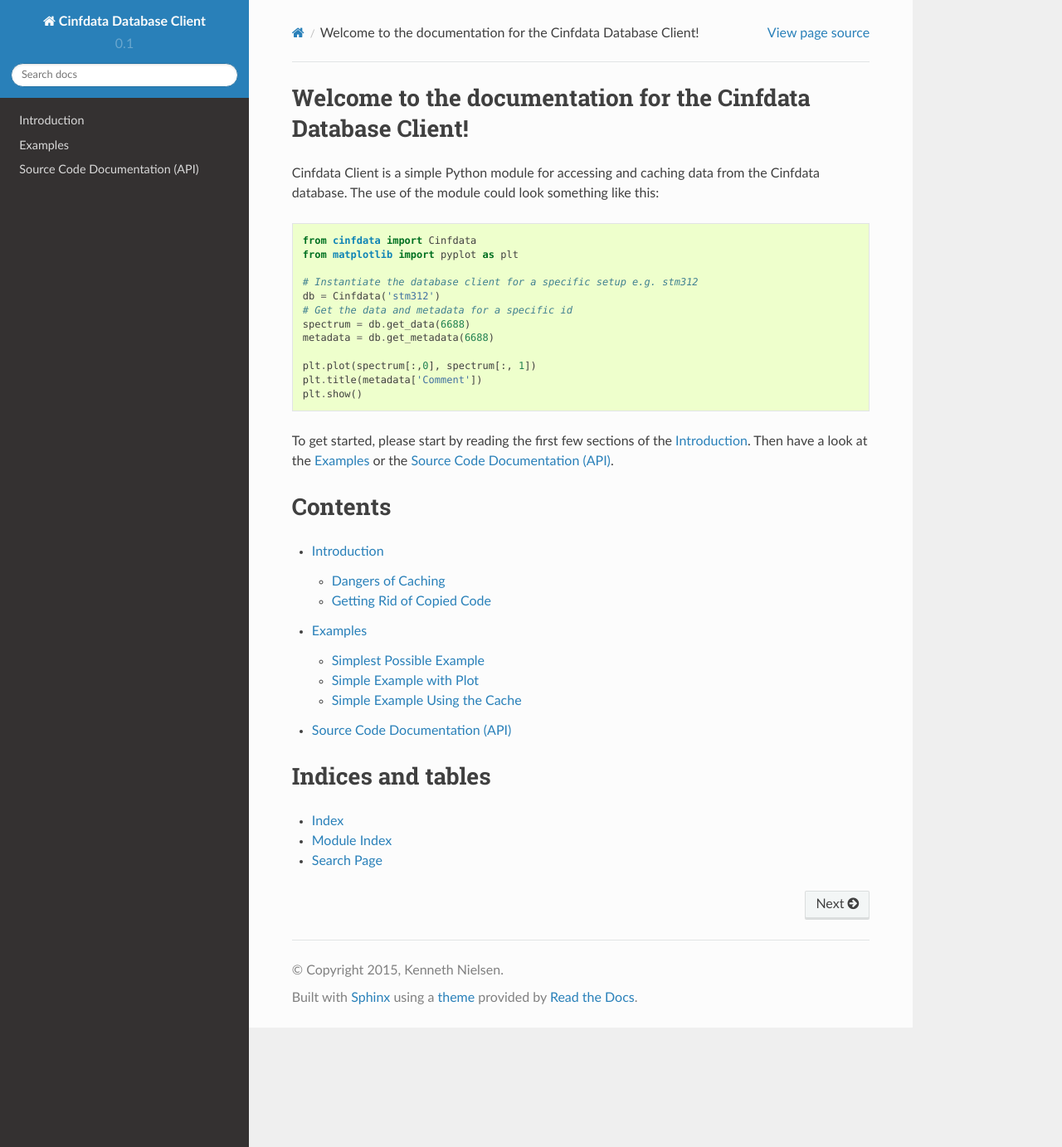
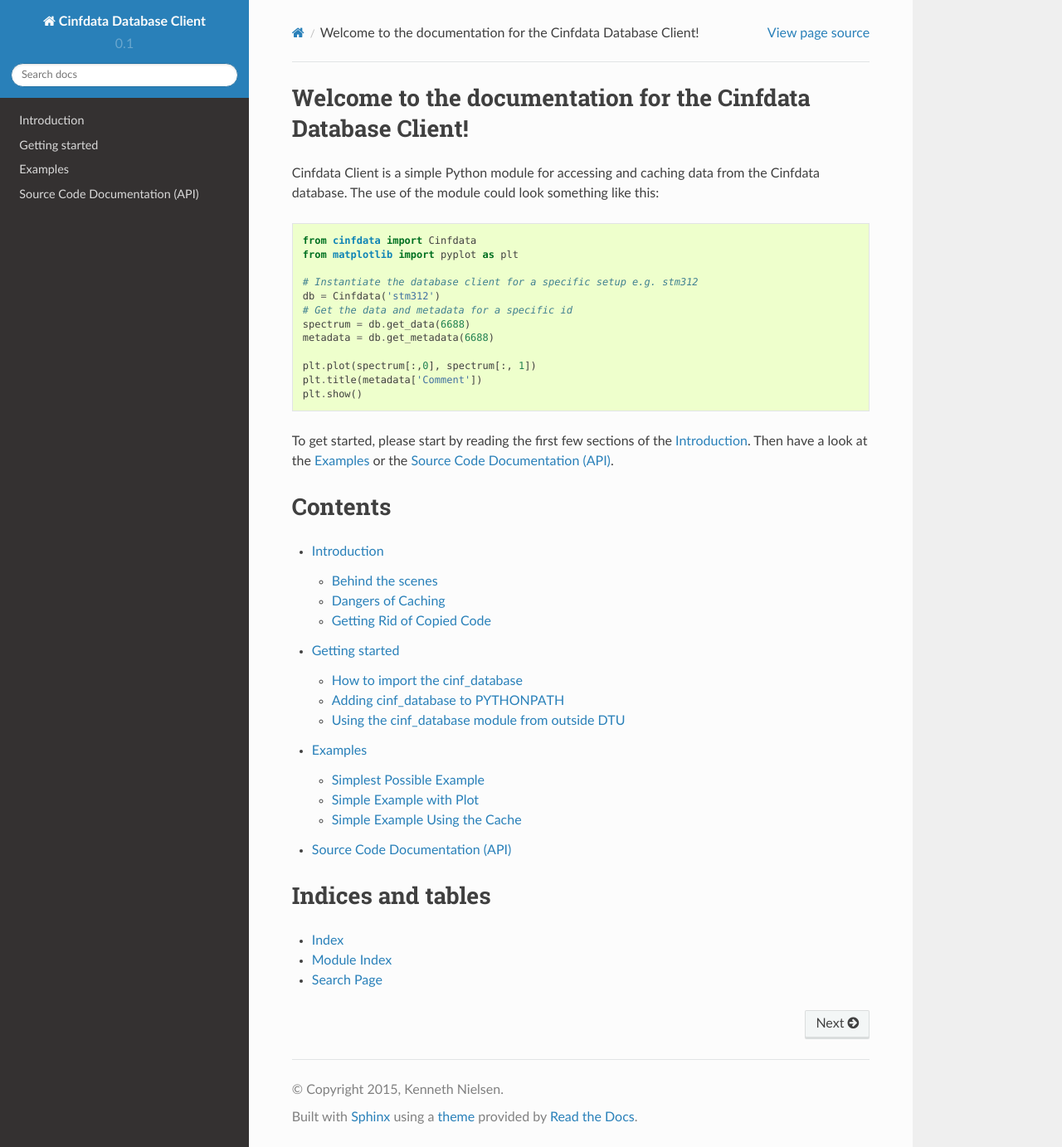
Before and after one commit to CINF/cinf_database, a Sphinx documentation site: the page built from doc/source/index.rst, in a window 1280 px wide and 1383 px high. Shown: the whole window at 83% size. Built offline with Sphinx 7.4.7 and the Read the Docs theme 2.0.0, drawn with Linux system fonts in a browser that asks for light colours.

Commit message:
Adding getting started docs

```diff
--- /dev/null
+++ b/doc/source/getting_started.rst
@@ -0,0 +1,35 @@
+.. _getting_started:
+
+Getting started
+===============
+
+How to import the cinf_database
+-------------------------------
+
+The cinf_database module is a single file module. This means that to
+be able to use it, can be as simple as dropping the file in the same
+folder as your data treatment code files.
+
+Alternatively, the module can also be placed somewhere in your
+PYTHONPATH to make it accessible from anywhere, without having to have
+copies. More about that in the following section.
+
+
+Adding cinf_database to PYTHONPATH
+----------------------------------
+
+TODO
+
+
+Using the cinf_database module from outside DTU
+-----------------------------------------------
+
+The cinf_database module should work with the DTU VPN. You can read
+more about `how to install here
+<https://wiki.fysik.dtu.dk/it/VPN%20connection%20to%20DTU>`_ and do
+`the actual download and install from here <vpn.ait.dtu.dk>`_.
+
+Alternatively, and the way it used to be done, if you cannot make the
+DTU VPN work or do not wish to use it, you can set up a port forward
+between a local port and the MySQL database. The module will
+automatically look for a port forward on port 9999.
--- a/doc/source/index.rst
+++ b/doc/source/index.rst
@@ -32,6 +32,7 @@
    :maxdepth: 2
 
    introduction
+   getting_started
    examples
    api
 
--- a/doc/source/introduction.rst
+++ b/doc/source/introduction.rst
@@ -3,8 +3,9 @@
 Introduction
 ============
 
-This pages provides an introduction to using the Cinfdate Database Client. Please read at
-least this sections and the :ref:`dangers-of-caching` section before jumping in with the
+This pages provides an introduction to using the Cinfdate Database
+Client. Please read the this section and the :ref:`dangers-of-caching`
+section before jumping in with the :ref:`getting_started` and the
 :ref:`examples`. The rest of the sections are optional background.
 
 The Cinfdata Database Client has three main goals:
@@ -16,6 +17,12 @@
 3. To **enable local caching** of the data returned by the Cinfdata database, in order to
    speed up fetching the data and make it possible to work offline or of poor internet
    connections
+
+If you just want to get started, go ahead and jump straight to the
+:ref:`getting_started`. Below is some more background.
+
+Behind the scenes
+-----------------
 
 Goals 1 and 2 are achieved mainly by making the maximum number of assumptions possible
 about:
```
